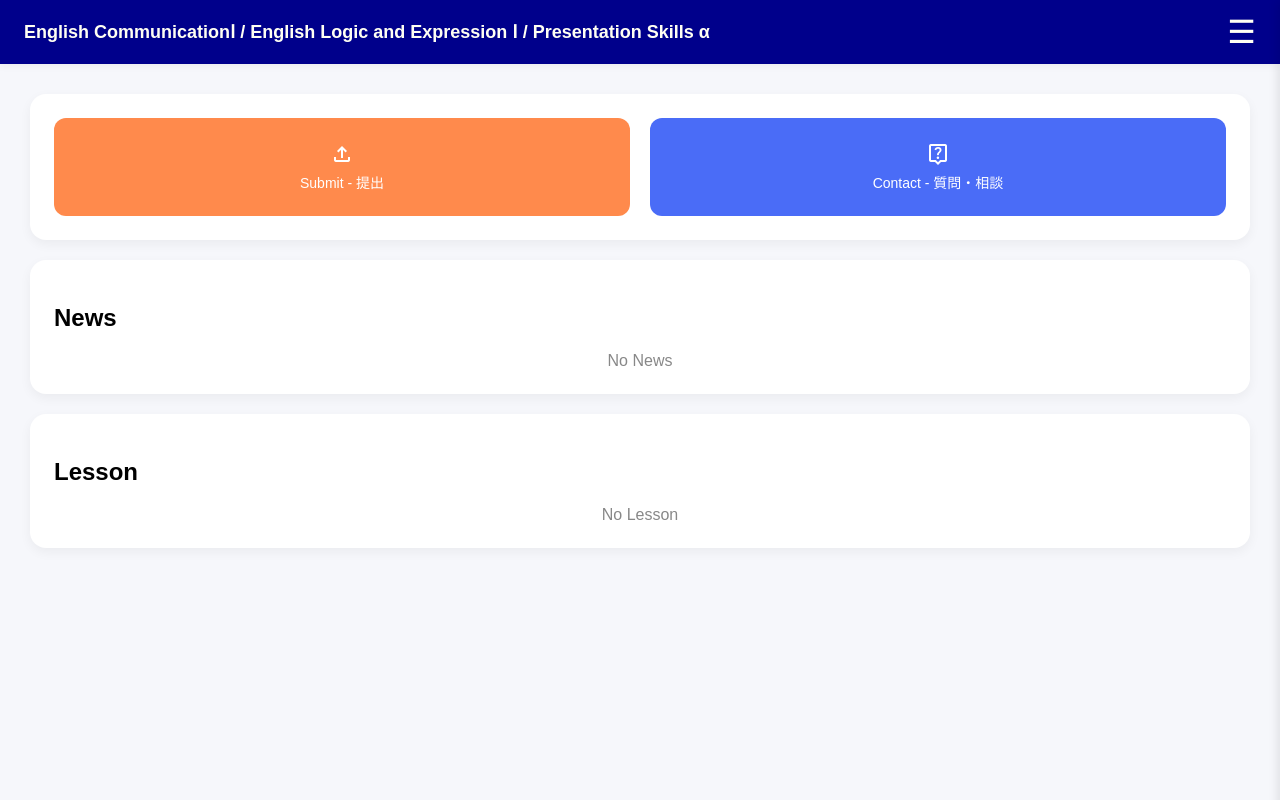
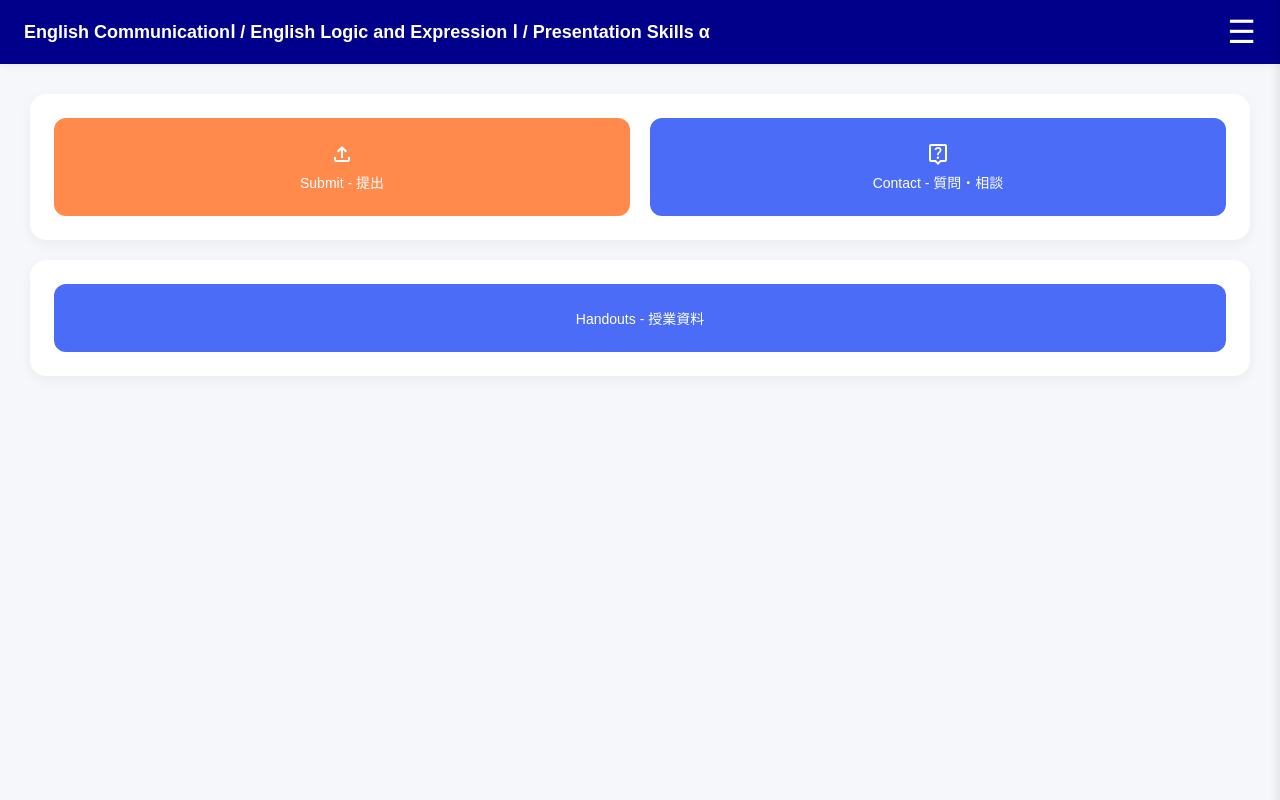
Before and after one commit to educationhs/hys, a plain HTML site: page index.html in a window 1280 px wide. Drawn offline with nearby package versions, Linux system fonts and the light colour scheme; no server answers.

Commit message:
fix structure

```diff
--- a/index.html
+++ b/index.html
@@ -48,15 +48,11 @@
         </div>
 
         <div class="card">
-            <h2>News</h2>
-            <ul id="news"></ul>
-            <div id="news-empty" class="empty">No News</div>
-        </div>
-
-        <div class="card">
-            <h2>Lesson</h2>
-            <ul id="lectures"></ul>
-            <div id="lecture-empty" class="empty">No Lesson</div>
+            <div class="buttons">
+                <a href="https://drive.google.com/drive/shared-drives" class="btn contact icon-btn">
+                    <span class="btn-label">Handouts - 授業資料</span>
+                </a>
+            </div>
         </div>
 
     </main>
```
